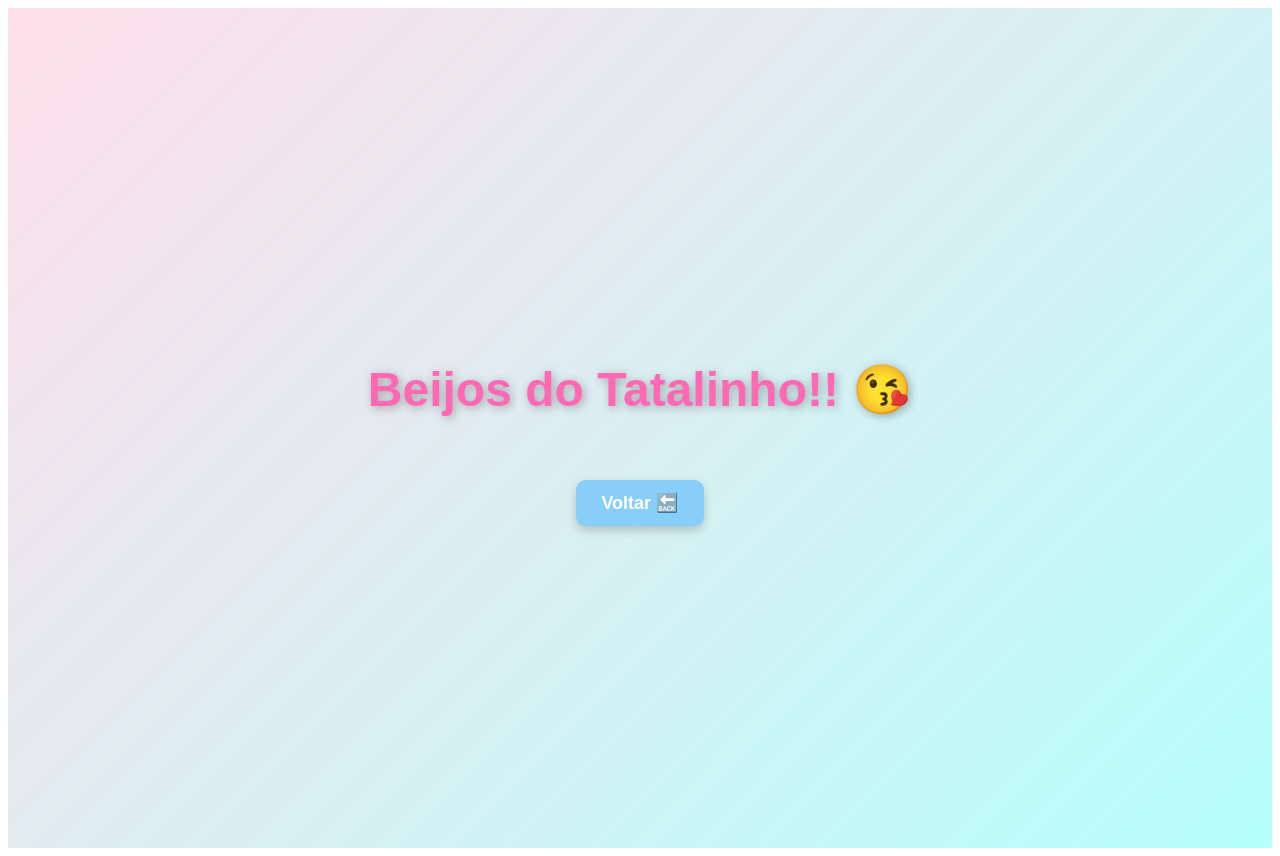
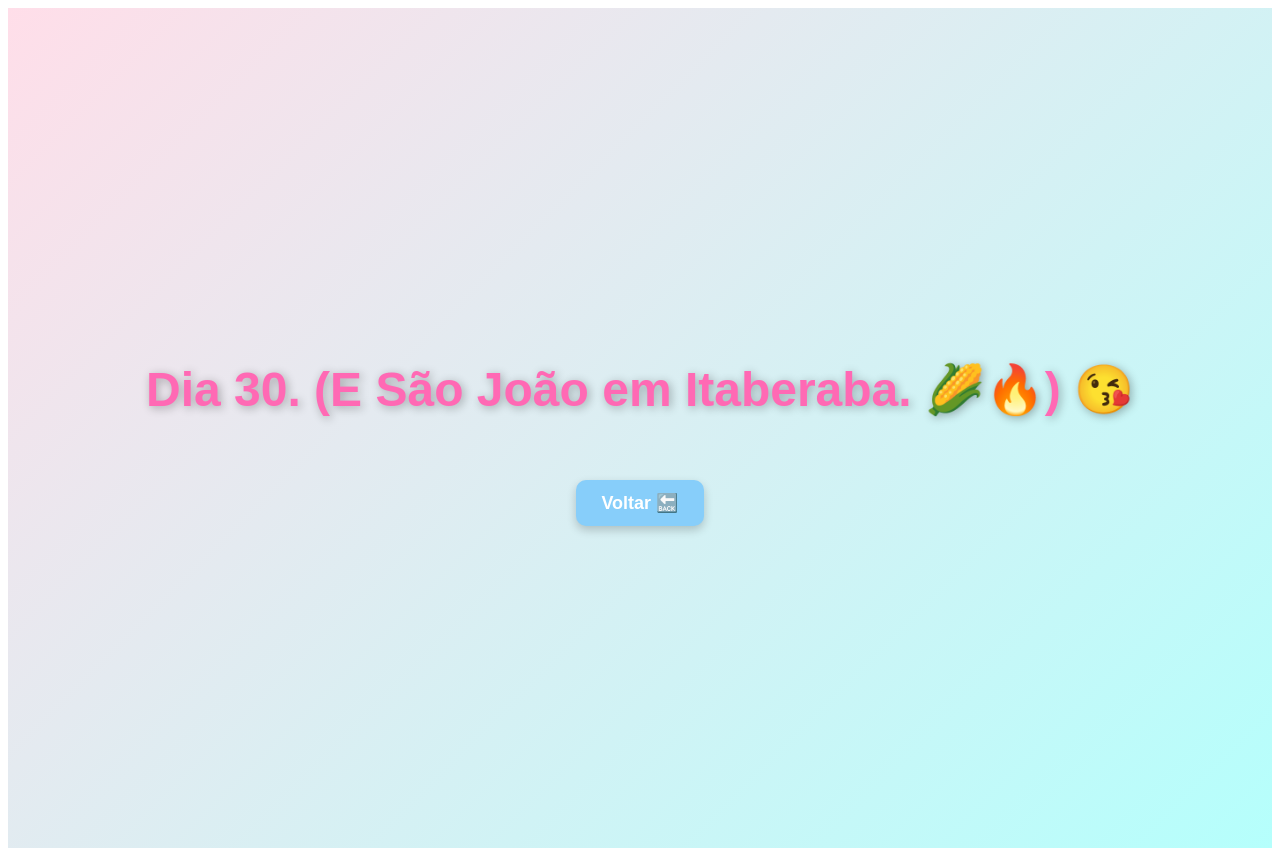
Before and after one commit to ThalesAlexandreSoares/clone-tabnews, a Next.js app: page / in a window 1280 px wide. Both pictures are taken after a click on the button "Clique aqui! 👉👈". Built offline with nearby package versions, Linux system fonts and the light colour scheme.

Commit message:
altera arquivo `index.js`.

```diff
--- a/pages/index.js
+++ b/pages/index.js
@@ -5,8 +5,8 @@ export default function Home() {
   const [subText, setSubText] = useState("");
   const [showTatalinho, setShowTatalinho] = useState(false);
 
-  const fullText = "Boa prova, gostosa.";
-  const fullSubText = "Tião! 🩵";
+  const fullText = "Saudades de você, pô. 😔";
+  const fullSubText = "Tião... 🩵";
 
   // Função para iniciar o efeito de digitação
   const startTyping = () => {
@@ -78,7 +78,9 @@ export default function Home() {
         </>
       ) : (
         <>
-          <h1 style={styles.tatalinho}>Beijos do Tatalinho!! 😘</h1>
+          <h1 style={styles.tatalinho}>
+            Dia 30. (E São João em Itaberaba. 🌽🔥) 😘
+          </h1>
           <button onClick={handleVoltar} style={styles.voltarButton}>
             Voltar 🔙
           </button>
```
